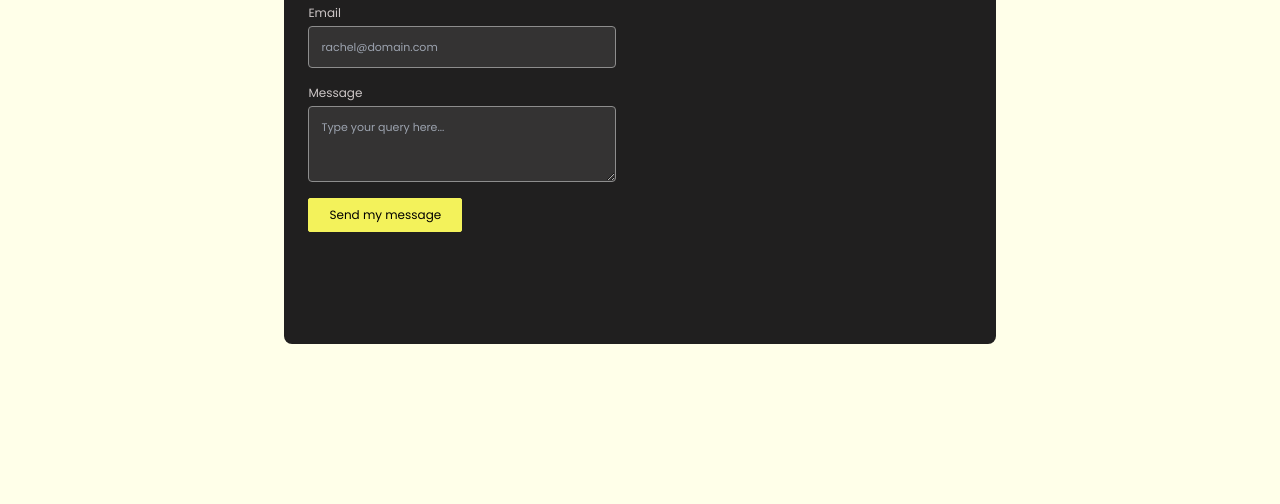
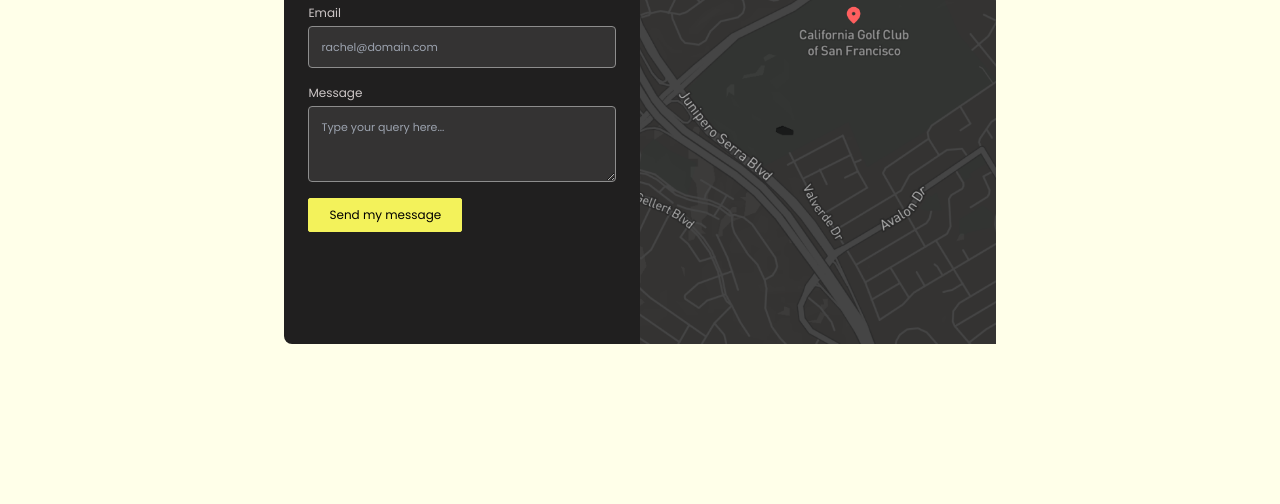
Before and after one commit to hasibul15/ph-assignemnt-1, a plain HTML site: page contact.html in a window 1280 px wide. Shown: the part 633-1137 px from the top of the page. Drawn offline with nearby package versions, Linux system fonts and the light colour scheme; a web font is replaced by a local one.

Commit message:
Fix map image

```diff
--- a/contact.html
+++ b/contact.html
@@ -3,7 +3,7 @@
 <head>
     <meta charset="UTF-8">
     <meta name="viewport" content="width=device-width, initial-scale=1.0">
-    <title>Contact us</title>
+    <title>Contact</title>
 
     <link rel="preconnect" href="https://fonts.googleapis.com">
     <link rel="preconnect" href="https://fonts.gstatic.com" crossorigin>
@@ -60,7 +60,7 @@
                         </div>
                     </form>
                 </div>
-                <div class="bg-[url('./assets/images/map.png')] bg-cover bg-no-repeat lg:w-6/12 md:w-full sm:w-full md:min-h-[500px] sm:min-h-[500px] lg:h-auto">
+                <div class="bg-[url('./map.png')] bg-cover bg-no-repeat lg:w-6/12 md:w-full sm:w-full md:min-h-[500px] sm:min-h-[500px] lg:h-auto">
                 </div>
             </div>
         </section>
```
